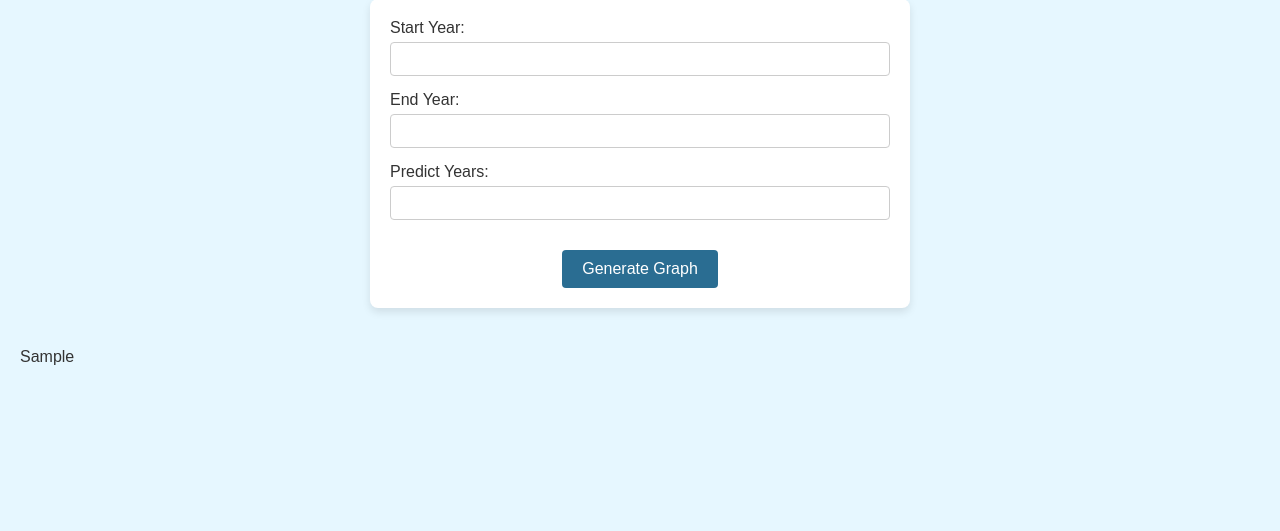
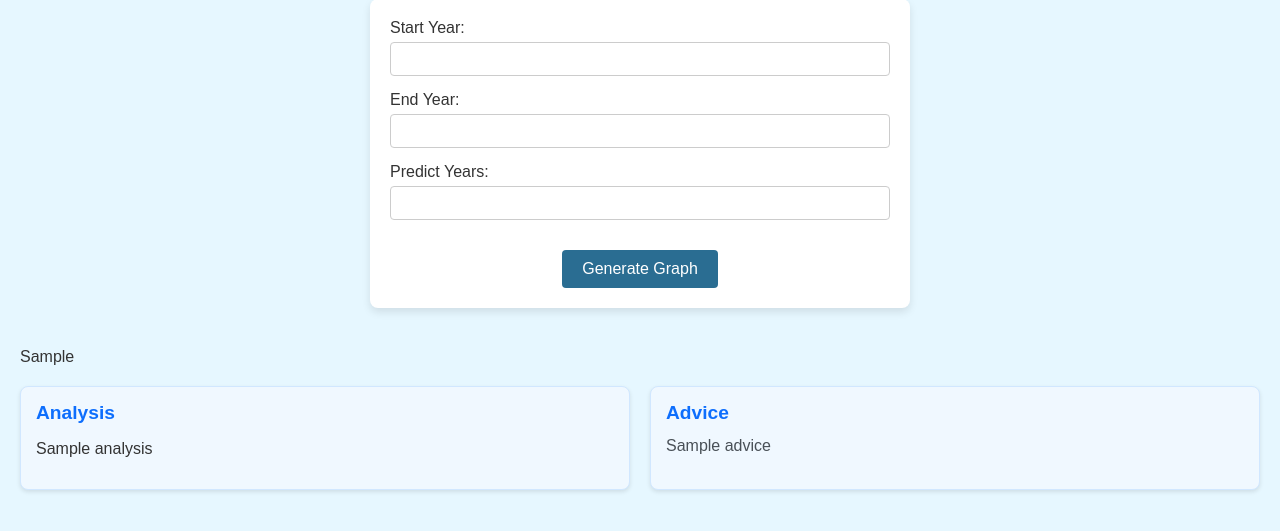
Before and after one commit to Run-Y/Final-Project, a Flask app: template templates/sea_level.html in a window 1280 px wide. Shown: the part 102-633 px from the top of the page. Run offline with Flask 3, Linux system fonts and the light colour scheme; the template is opened without the code that fills it: most values are stand-ins (such as "Sample title", 1, 10 or a date in 2020).

Commit message:
海平面 新增分析建议

```diff
--- a/static/css/sea_level.css
+++ b/static/css/sea_level.css
@@ -62,3 +62,34 @@ button:hover {
 .graph-container {
     margin-top: 40px;
 }
+
+/* 警告和建议区域样式 */
+.analysis-advice {
+    display: flex; /* 使用 Flexbox 布局 */
+    justify-content: space-between; /* 两边对齐，留出空白 */
+    gap: 20px; /* 设置框之间的间距 */
+    margin-top: 20px;
+}
+
+/* 警告框和建议框样式 */
+.analysis-box, .advice-box {
+    flex: 1; /* 让每个框占据相等宽度 */
+    padding: 15px;
+    border-radius: 8px;
+    background-color: #f0f8ff; /* 使用浅蓝色背景 */
+    border: 1px solid #d1e7ff; /* 浅蓝边框 */
+    box-shadow: 0px 2px 4px rgba(0, 0, 0, 0.1); /* 添加阴影 */
+    max-width: 48%; /* 限制框的最大宽度 */
+}
+
+.analysis-box h2, .advice-box h2 {
+    margin: 0;
+    color: #0d6efd; /* 深蓝标题颜色 */
+    font-size: 1.2rem;
+}
+
+.analysis p, .advice-box p {
+    margin-top: 10px;
+    line-height: 1.5;
+    color: #495057; /* 深灰文本颜色 */
+}
--- a/templates/sea_level.html
+++ b/templates/sea_level.html
@@ -31,5 +31,21 @@
         {{ graph_html | safe }}
     </div>
 
+    <div class="analysis-advice">
+        {% if analysis and advice %}
+            <!-- 警告框 -->
+            <div class="analysis-box">
+                <h2>Analysis</h2>
+                <p>{{ analysis }}</p>
+            </div>
+
+            <!-- 建议框 -->
+            <div class="advice-box">
+                <h2>Advice</h2>
+                <p>{{ advice }}</p>
+            </div>
+        {% endif %}
+    </div>
+
 </body>
 </html>
```
Also changed, not shown: sea_level.py (+11 -0 lines).
